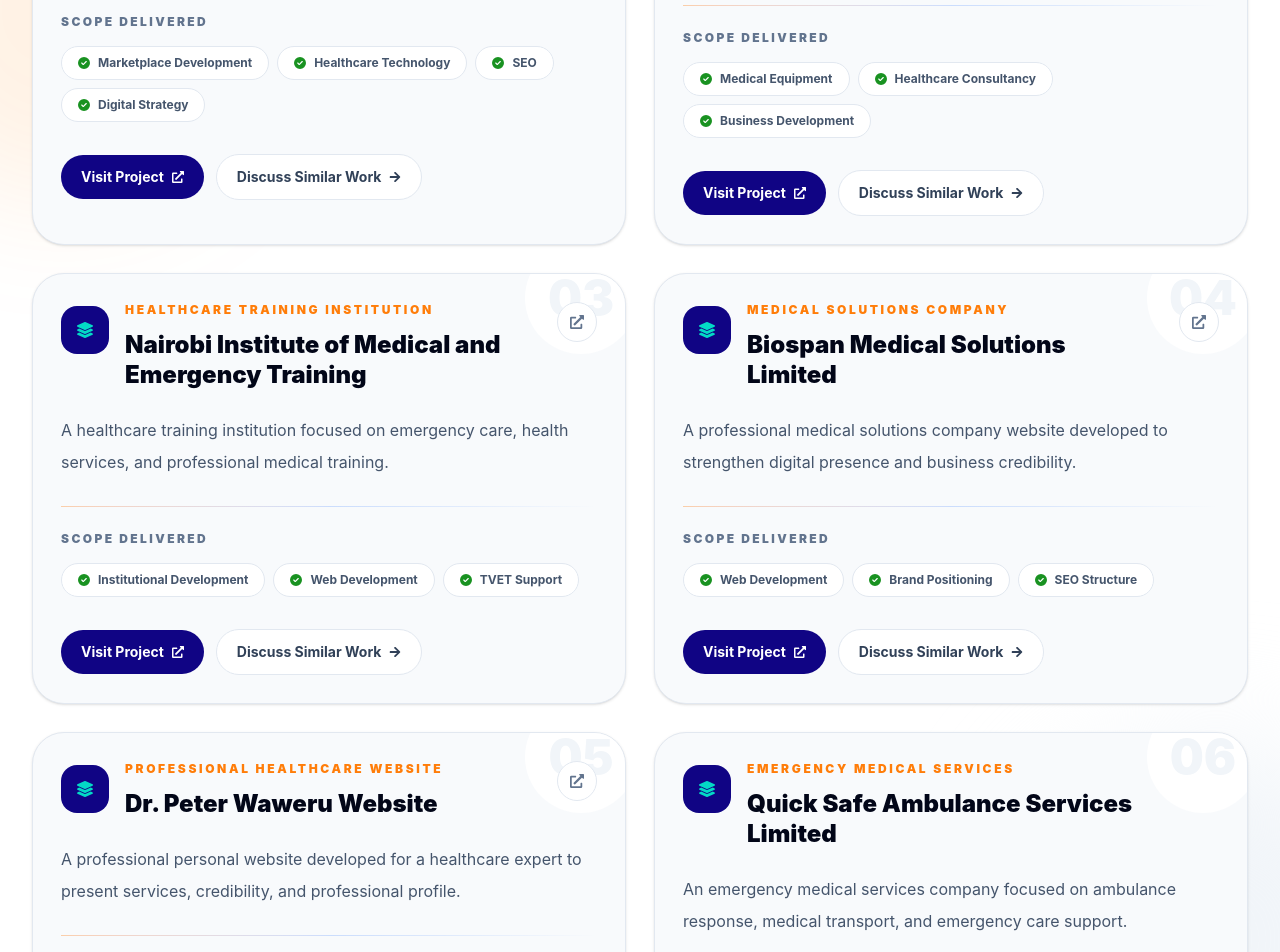
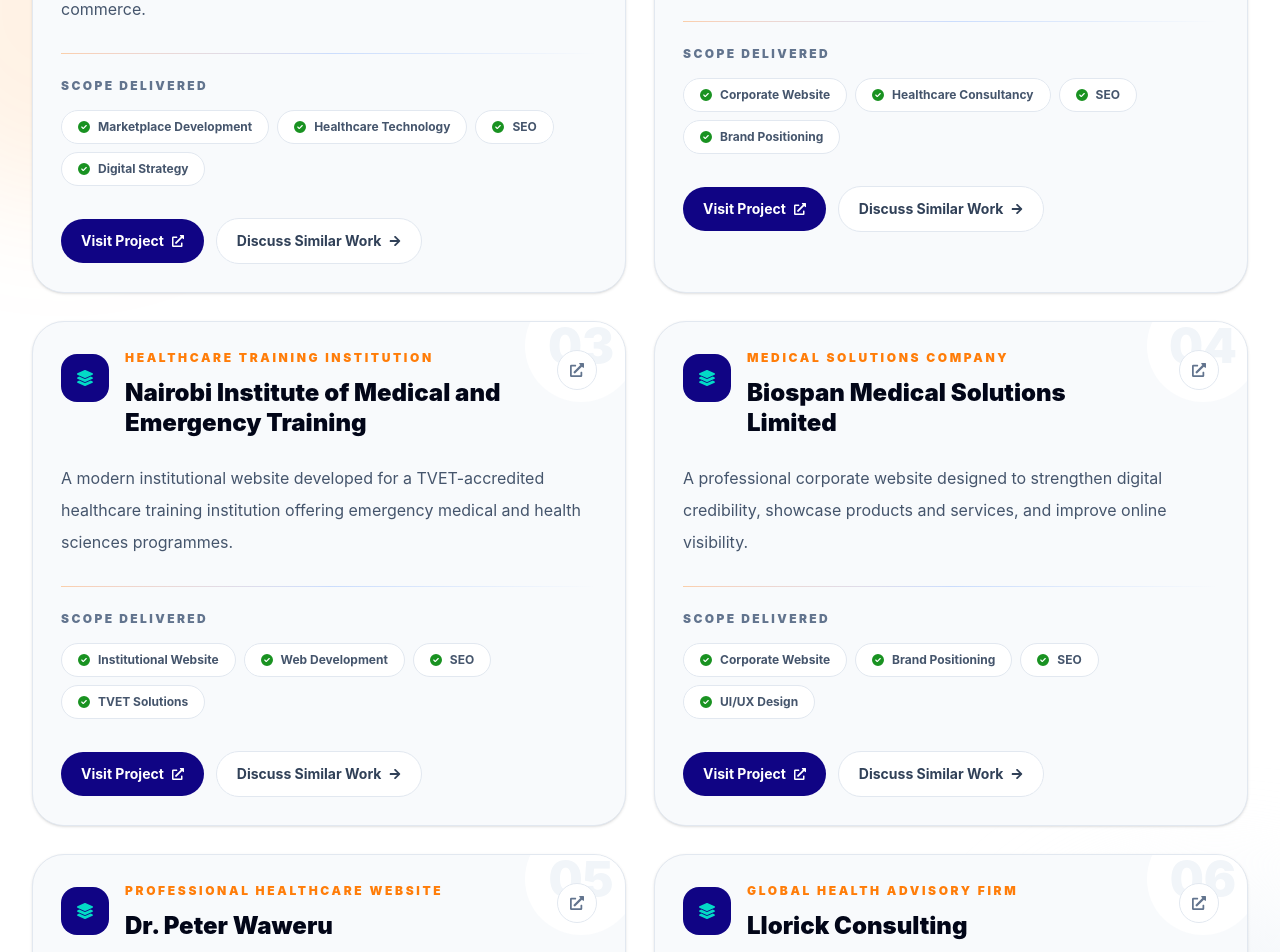
Before and after one commit to kennedymaurice/KennedyMaurice, a React (Vite) app: page /portfolio in a window 1280 px wide. Shown: the part 700-1652 px from the top of the page. Built offline with nearby package versions, Linux system fonts and the light colour scheme.

Commit message:
Update Readme and projects data

```diff
--- a/src/data/projects.js
+++ b/src/data/projects.js
@@ -4,47 +4,47 @@
         category: "Global Medical Marketplace",
         url: "https://www.digimedexpo.com",
         description:
-            "A global B2B/B2C digital marketplace for medical devices, technologies, suppliers, distributors, and healthcare buyers.",
+            "A global B2B/B2C medical marketplace connecting healthcare buyers, manufacturers, distributors, biomedical engineers, and industry partners through AI-powered procurement, exhibitions, and digital commerce.",
         services: ["Marketplace Development", "Healthcare Technology", "SEO", "Digital Strategy"],
     },
     {
         title: "Kencare Medical Systems Limited",
-        category: "Medical Equipment & Healthcare Business Support",
+        category: "Medical Equipment & Healthcare Business",
         url: "https://www.kencare.co.ke",
         description:
-            "A medical equipment distribution and healthcare business support company serving healthcare providers, startups, and institutions.",
-        services: ["Medical Equipment", "Healthcare Consultancy", "Business Development"],
+            "A corporate website for a medical equipment company providing healthcare technology, consultancy, procurement, and institutional support across East Africa.",
+        services: ["Corporate Website", "Healthcare Consultancy", "SEO", "Brand Positioning"],
     },
     {
         title: "Nairobi Institute of Medical and Emergency Training",
         category: "Healthcare Training Institution",
         url: "https://www.nimet.ac.ke",
         description:
-            "A healthcare training institution focused on emergency care, health services, and professional medical training.",
-        services: ["Institutional Development", "Web Development", "TVET Support"],
+            "A modern institutional website developed for a TVET-accredited healthcare training institution offering emergency medical and health sciences programmes.",
+        services: ["Institutional Website", "Web Development", "SEO", "TVET Solutions"],
     },
     {
         title: "Biospan Medical Solutions Limited",
         category: "Medical Solutions Company",
         url: "https://www.biospan.co.ke",
         description:
-            "A professional medical solutions company website developed to strengthen digital presence and business credibility.",
-        services: ["Web Development", "Brand Positioning", "SEO Structure"],
+            "A professional corporate website designed to strengthen digital credibility, showcase products and services, and improve online visibility.",
+        services: ["Corporate Website", "Brand Positioning", "SEO", "UI/UX Design"],
     },
     {
-        title: "Dr. Peter Waweru Website",
+        title: "Dr. Peter Waweru",
         category: "Professional Healthcare Website",
         url: "https://www.peterwaweru.co.ke",
         description:
-            "A professional personal website developed for a healthcare expert to present services, credibility, and professional profile.",
-        services: ["Web Development", "Personal Branding", "Healthcare Website"],
+            "A premium personal website developed for a healthcare leader to showcase expertise, research, publications, and professional achievements.",
+        services: ["Personal Branding", "Professional Website", "SEO", "UI/UX Design"],
     },
     {
-        title: "Quick Safe Ambulance Services Limited",
-        category: "Emergency Medical Services",
-        url: "#",
+        title: "Llorick Consulting",
+        category: "Global Health Advisory Firm",
+        url: "https://www.llorickconsulting.com",
         description:
-            "An emergency medical services company focused on ambulance response, medical transport, and emergency care support.",
-        services: ["Operations Support", "Healthcare Services", "Digital Strategy"],
+            "A premium consulting website for a global health advisory firm specializing in public health, research, policy, monitoring and evaluation, training, and international development.",
+        services: ["Corporate Website", "UI/UX Design", "SEO", "Brand Identity"],
     },
 ];
```
Also changed, not shown: 1 other file (tests, documents, lock files or other folders).
